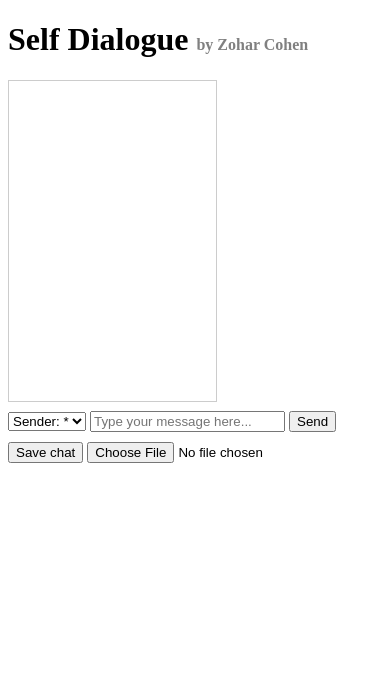
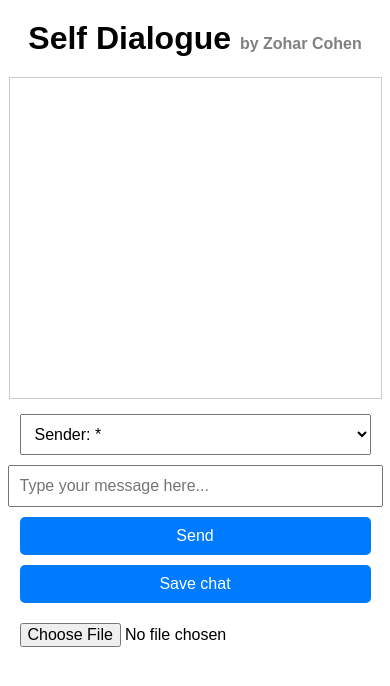
Before and after one commit to 20har/self_dialogue, a Flask app: page / in a window 390 px wide. Shown: the top 686 px of the page. Run offline with Flask 3, Linux system fonts and the light colour scheme.

Commit message:
Improved mobile responsiveness

```diff
--- a/templates/index.html
+++ b/templates/index.html
@@ -1,9 +1,58 @@
 <!DOCTYPE html>
 <html lang="en">
 <head>
+    <meta charset="UTF-8">
+    <meta name="viewport" content="width=device-width, initial-scale=1.0"> <!-- Mobile responsiveness -->
     <title>Self Dialogue</title>
     <style>
-        /* Ensure proper text alignment for RTL languages */
+        /* General styles for mobile responsiveness */
+        body {
+            font-family: Arial, sans-serif;
+            margin: 0;
+            padding: 0;
+            box-sizing: border-box;
+            display: flex;
+            flex-direction: column;
+            align-items: center;
+            justify-content: center;
+        }
+
+        h1 {
+            text-align: center;
+            margin: 20px 0;
+        }
+
+        #chat-box {
+            border: 1px solid #ccc;
+            padding: 10px;
+            width: 90%; /* Full width for mobile */
+            max-width: 600px; /* Limit for larger screens */
+            height: 300px;
+            overflow-y: scroll;
+            margin-bottom: 15px;
+        }
+
+        #user-input, #sender, button, #upload-file {
+            width: 90%; /* Full width for mobile */
+            max-width: 600px; /* Limit for larger screens */
+            margin-bottom: 10px;
+            padding: 10px;
+            font-size: 1em;
+        }
+
+        button {
+            background-color: #007BFF;
+            color: white;
+            border: none;
+            border-radius: 5px;
+            cursor: pointer;
+            padding: 10px;
+        }
+
+        button:hover {
+            background-color: #0056b3;
+        }
+
         .rtl {
             direction: rtl;
             text-align: right;
@@ -15,17 +64,18 @@
         Self Dialogue
         <small style="font-size: 16px; color: gray;">by Zohar Cohen</small>
     </h1>
-    <div id="chat-box" style="border: 1px solid #ccc; padding: 10px; width: 50%; height: 300px; overflow-y: scroll;">
+    <div id="chat-box">
         <!-- Chat messages will appear here -->
     </div>
-    <select id="sender" style="margin-top: 10px;">
+    <select id="sender">
         <option value="*">Sender: *</option>
         <option value="-">Sender: -</option>
     </select>
-    <input type="text" id="user-input" placeholder="Type your message here..." style="width: 50%;" dir="ltr">
+    <input type="text" id="user-input" placeholder="Type your message here..." dir="ltr">
     <button onclick="sendMessage()">Send</button>
     <button onclick="downloadChat()">Save chat</button>
-    <input type="file" id="upload-file" onchange="uploadChat()" style="margin-top: 10px;">
+    <input type="file" id="upload-file" onchange="uploadChat()">
+
     <script>
         let currentSender = "*";
 
```
